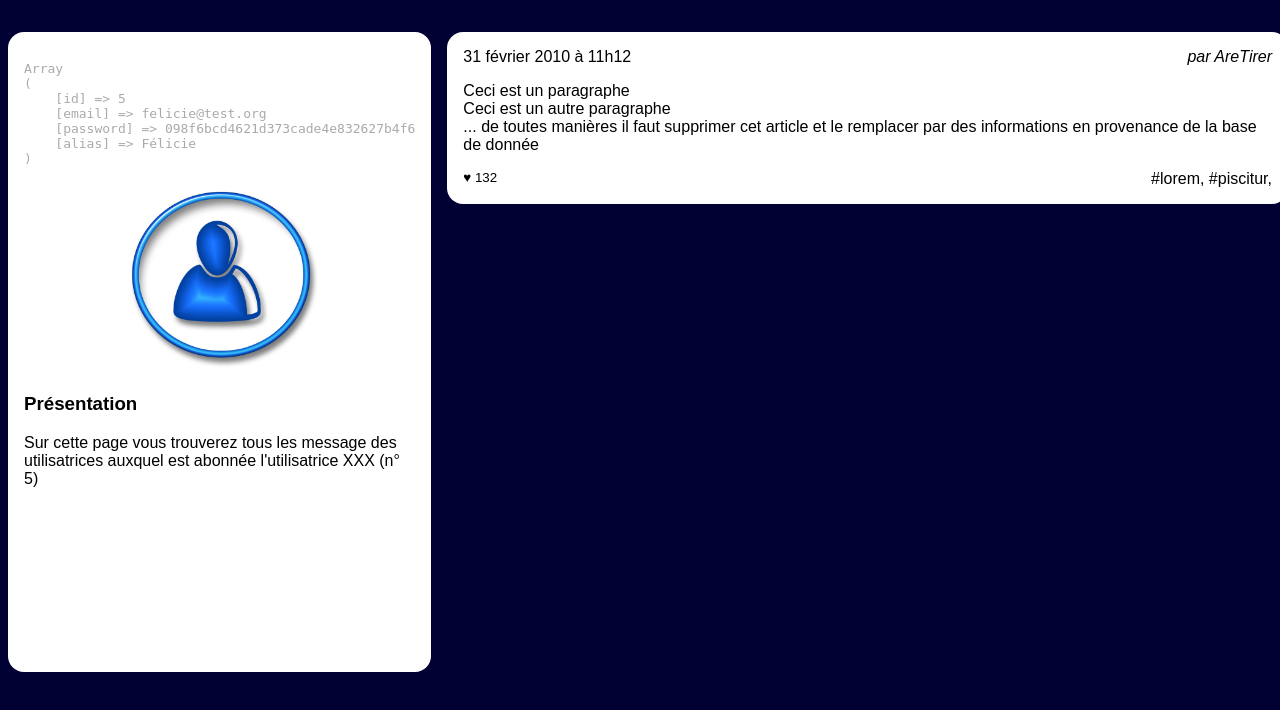
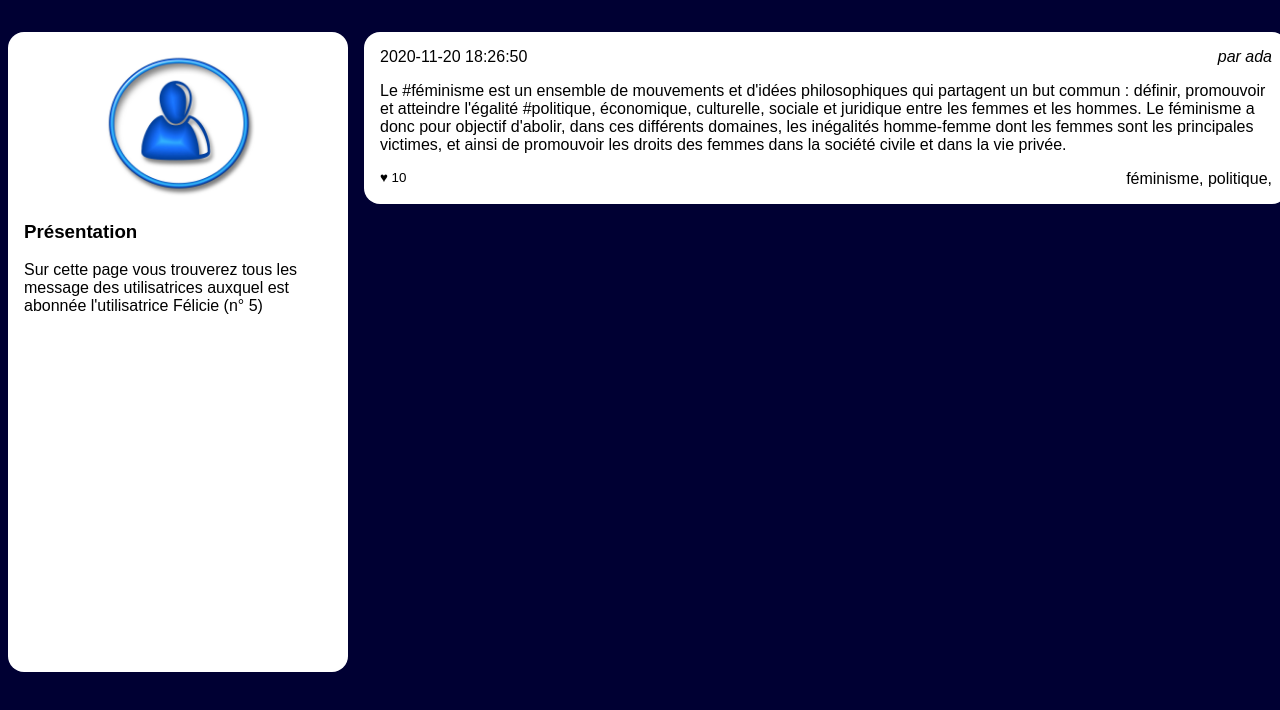
Before and after one commit to adatechschool/bastien-ghislaine-jay-jeremie-rs-php, a PHP site: page /feed.php?user_id=5 in a window 1280 px wide. Shown: the part 90-800 px from the top of the page. Run offline with PHP 8.4, Linux system fonts and the light colour scheme; data comes from the database, SQL or seed files in the repository.

Commit message:
feed.php finit

```diff
--- a/resoc_n1/feed.php
+++ b/resoc_n1/feed.php
@@ -42,13 +42,13 @@
             $lesInformations = $mysqli->query($laQuestionEnSql);
             $user = $lesInformations->fetch_assoc();
             //@todo: afficher le résultat de la ligne ci dessous, remplacer XXX par l'alias et effacer la ligne ci-dessous
-            echo "<pre>" . print_r($user, 1) . "</pre>";
+            //echo "<pre>" . print_r($user, 1) . "</pre>";
             ?>
             <img src="user.jpg" alt="Portrait de l'utilisatrice" />
             <section>
                 <h3>Présentation</h3>
                 <p>Sur cette page vous trouverez tous les message des utilisatrices
-                    auxquel est abonnée l'utilisatrice XXX
+                    auxquel est abonnée l'utilisatrice <?php echo $user['alias'] ?>
                     (n° <?php echo $userId ?>)
                 </p>
 
@@ -84,29 +84,33 @@
              * Etape 4: @todo Parcourir les messsages et remplir correctement le HTML avec les bonnes valeurs php
              * A vous de retrouver comment faire la boucle while de parcours...
              */
+            while ($post = $lesInformations->fetch_assoc()) {
+
             ?>
                 <article>
                     <h3>
-                    <time datetime='2020-02-01 11:12:13'>31 février 2010 à 11h12</time>
+                        <time><?php echo $post['created'] ?></time>
                     </h3>
-                <address>par AreTirer</address>
+                    <address>par <?php echo $post['author_name'] ?> </address>
                     <div>
-                    <p>Ceci est un paragraphe</p>
-                    <p>Ceci est un autre paragraphe</p>
-                    <p>... de toutes manières il faut supprimer cet
-                        article et le remplacer par des informations en
-                        provenance de la base de donnée</p>
+                        <p>
+                            <?php echo $post['content'] ?>
+                        </p>
                     </div>
                     <footer>
-                    <small>♥ 132</small>
-                    <a href="">#lorem</a>,
-                    <a href="">#piscitur</a>,
+                        <small>
+                            ♥ <?php echo $post['like_number'] ?>
+                        </small>
+                        <?php
+                        $tagsArray = explode(',', $post['taglist']);
+                        while ($tag = current($tagsArray)) { ?>
+                            <a href=""><?php echo $tag ?></a>,
+                        <?php next($tagsArray);
+                        }
+                        ?>
                     </footer>
                 </article>
-            <?php
-            // et de pas oublier de fermer ici vote while
-            ?>
-
+            <?php } ?>
 
         </main>
     </div>
```
Lines whose indentation alone changed are shown as unchanged.
